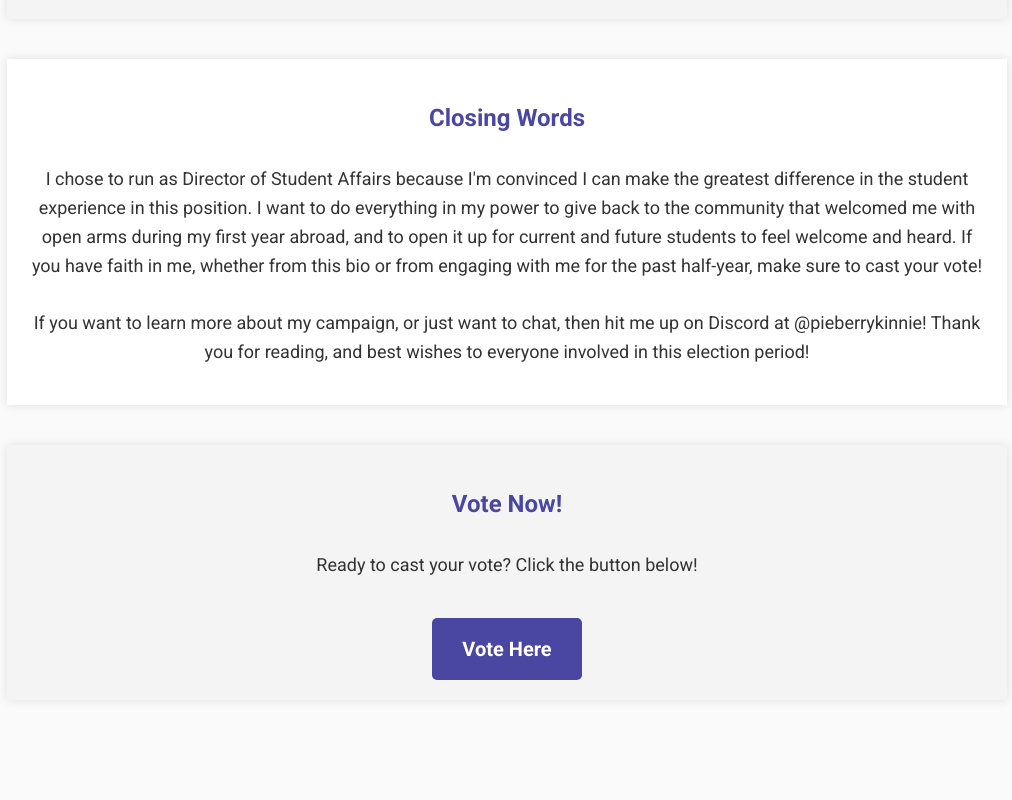
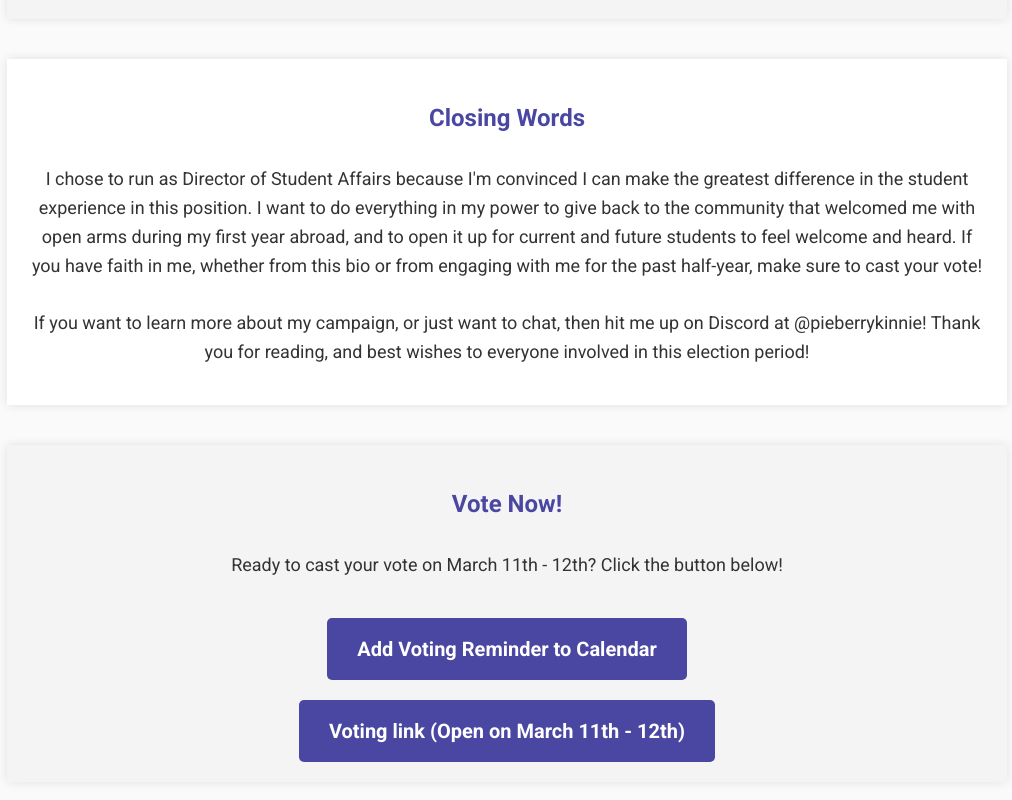
Before and after one commit to pieberrykinnie/election-bio, a plain HTML site: page index.html in a window 1280 px wide. Shown: the part 1429-2229 px from the top of the page, without its empty margins (133-1145 px from the left). Before the commit the page ends 2169 px from the top, so only its background shows below. Drawn offline with Linux system fonts and the light colour scheme.

Commit message:
feat: Add buttons for voting reminder and link

```diff
--- a/index.html
+++ b/index.html
@@ -41,8 +41,9 @@
         </section>
         <section>
             <h1>Vote Now!</h1>
-            <p>Ready to cast your vote? Click the button below!</p>
-            <a href="https://your-voting-link.com" class="vote-button">Vote Here</a>
+            <p>Ready to cast your vote on March 11th - 12th? Click the button below!</p>
+            <a href="https://www.google.com/calendar/render?action=TEMPLATE&text=Vote%20Quoc%20Hoang%20Vu%20for%20Director%20of%20Student%20Affairs&dates=20240311T140000Z/20240313T045959Z" class="vote-button" target="_blank">Add Voting Reminder to Calendar</a>
+            <a href="#" target="_blank" class="vote-button">Voting link (Open on March 11th - 12th)</a>
         </section>
     </div>
 </body>
```
